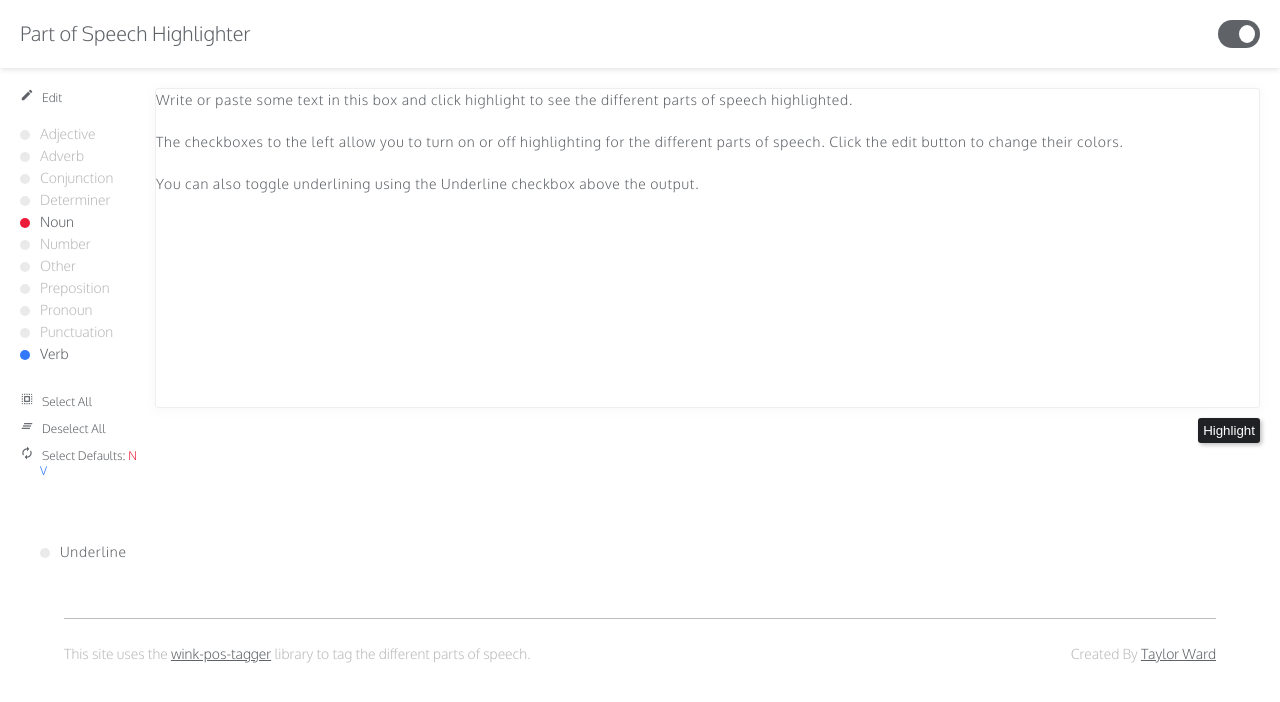
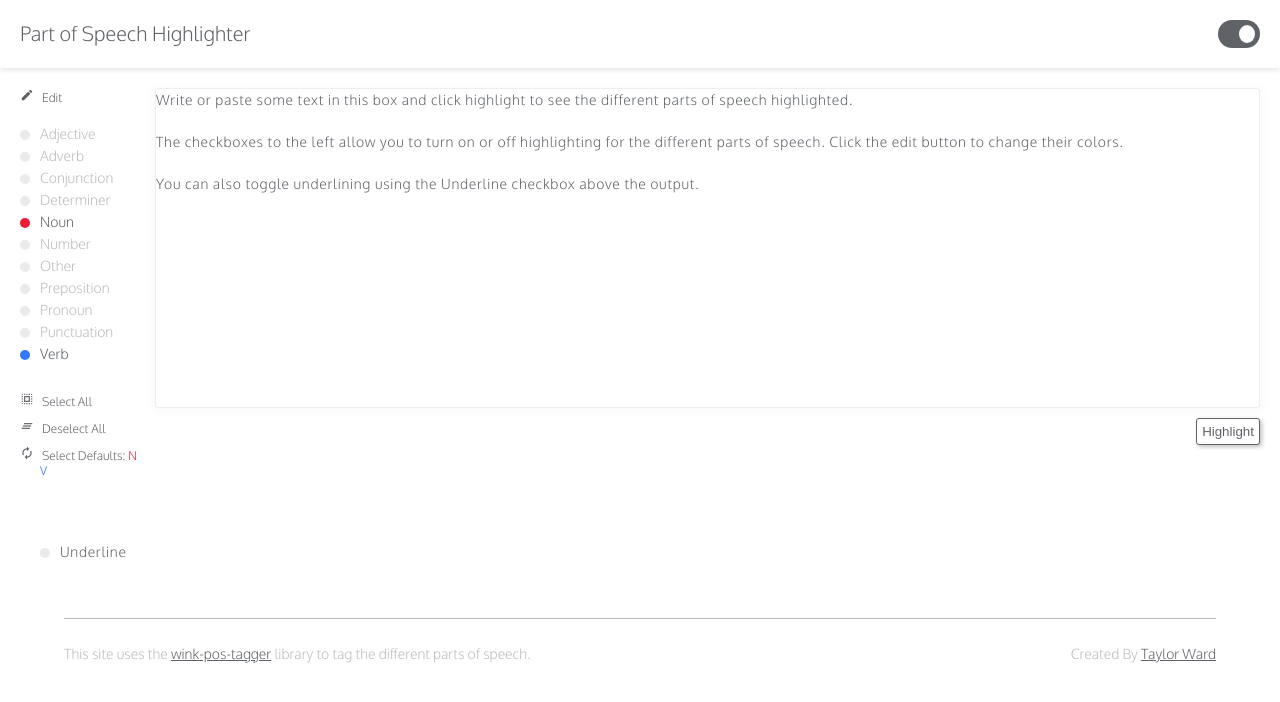
Before and after one commit to taylorzzzz/POS-Highlighter--Frontend, a React app: page / in a window 1280 px wide. Shown: the top 702 px of the page. Built offline with nearby package versions, Linux system fonts and the light colour scheme; no server answers.

Commit message:
Update button styling

```diff
--- a/src/InputText/InputText.css
+++ b/src/InputText/InputText.css
@@ -40,12 +40,12 @@ textarea::selection {
 }
 
 .InputText button {
-  color: var(--color-bg);
-  background: var(--color-night);
+  color: var(--color-text);
+  background: var(--color-bg);
   padding: 5px 5px;
   margin-right: 0px;
   margin-top: 10px;
-  border: none;
+  border: 1px solid var(--color-text);
   cursor: pointer;
   transition: all .2s;
   outline: none;
@@ -55,6 +55,8 @@ textarea::selection {
 
 .night .InputText button {
   border: 1px solid;
+  background: var(--color-night);
+  color: var(--color-bg);
 }
 
 .InputText button:active {
```
